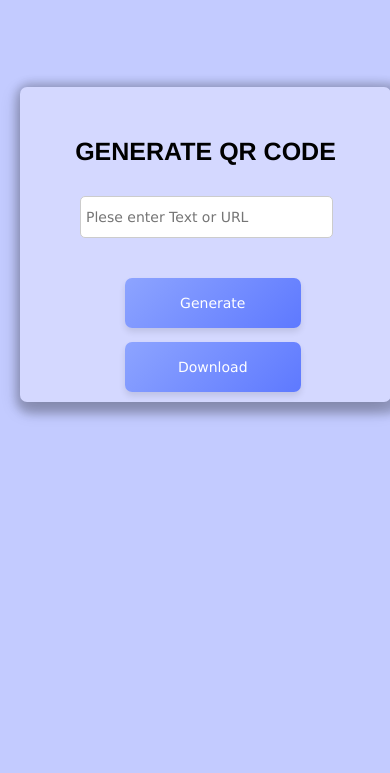
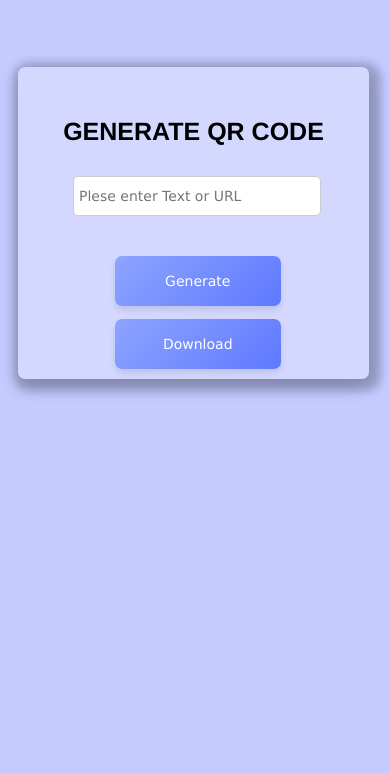
Before and after one commit to hetbhalani/QR-Code-Generator, a plain HTML site: page index.html in a window 390 px wide. Shown: the part 71-844 px from the top of the page. Drawn offline with Linux system fonts and the light colour scheme.

Commit message:
responsive

```diff
--- a/app.js
+++ b/app.js
@@ -8,7 +8,10 @@ function genQr() {
     qrImg.src = "https://api.qrserver.com/v1/create-qr-code/?size=150x150&data=" + encodeURIComponent(textbox.value);
     qrImg.style.display = "block";
     card.style.height = "32rem";
+    textbox.style.height= "2rem";
 
+    // generate.style.marginTop = "70px";
+    qrImg.style.marginTop = "50px"
     download.disabled = false;
 
 }
--- a/style.css
+++ b/style.css
@@ -3,6 +3,7 @@
 *{
     margin: 0;
     padding: 0;
+    box-sizing: border-box;
 }
 
 body{
@@ -168,18 +169,18 @@ h2{
         width: 90%;
         height: auto;
         padding: 10px;
-        margin-left: 20px;
+        margin-left: 18px;
     }
 
     .textbox {
-        width: 70%;
-        margin-left: 50px;
+        width: 75%;
+        margin-left: 45px;
         height: 40px;
     }
 
     .gen, .dwn {
         width: 50%;
-        margin-left: 95px;
+        margin-left: 87px;
     }
 
     .dwn {
```
